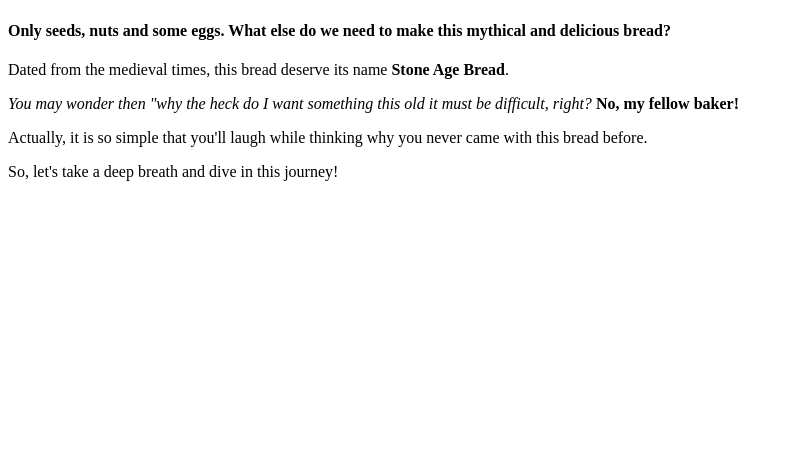
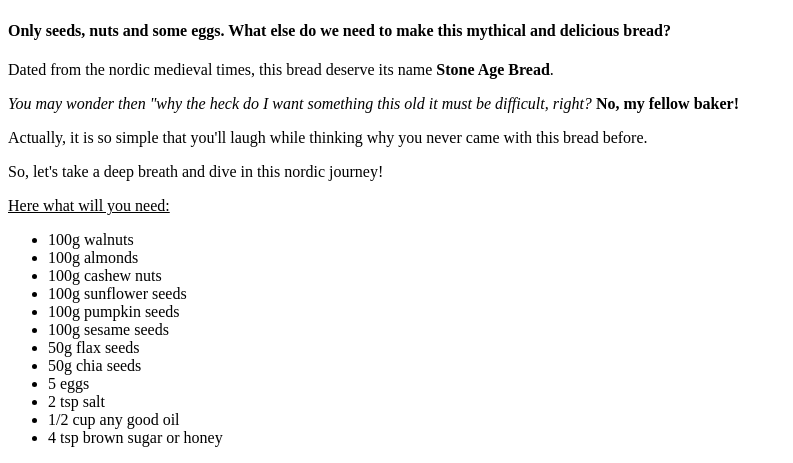
Before and after one commit to Oilita/odin-recipe, a plain HTML site: page recipes/stoneagebread.html in a window 1280 px wide. Shown: the part 583-1046 px from the top of the page, without its empty margins (0-793 px from the left). Before the commit the page ends 800 px from the top, so only its background shows below. Drawn offline with Linux system fonts and the light colour scheme.

Commit message:
Add unordered list of ingredients

```diff
--- a/recipes/stoneagebread.html
+++ b/recipes/stoneagebread.html
@@ -11,10 +11,29 @@
 
         <img src="https://cdn.webshopapp.com/shops/112770/files/386027727/stone-age-bread-keto-broodmix-noten-en-zaden.jpg" height="500" halt="stone age bread slices carefully ordered on top of each other">
         <h4>Only seeds, nuts and some eggs. What else do we need to make this mythical and delicious bread?</h4>
-            <p>Dated from the medieval times, this bread deserve its name <strong> Stone Age Bread</strong>.</p>
+            <p>Dated from the nordic medieval times, this bread deserve its name <strong> Stone Age Bread</strong>.</p>
             <em> You may wonder then "why the heck do I want something this old it must be difficult, right?</em> <strong> No, my fellow baker!</strong>
             <p>Actually, it is so simple that you'll laugh while thinking why you never came with this bread before.</p>
-            <p> So, let's take a deep breath and dive in this journey!</p>
+            <p> So, let's take a deep breath and dive in this nordic journey!</p>
+            <p><ins>Here what will you need:</ins></p>
+                <ul>
+                    <li>100g walnuts</li>
+                    <li>100g almonds</li>
+                    <li>100g cashew nuts</li>
+                    <li>100g sunflower seeds </li>
+                    <li>100g pumpkin seeds</li>
+                    <li>100g sesame seeds</li>
+                    <li>50g flax seeds</li>
+                    <li>50g chia seeds</li>
+                    <li>5 eggs</li>
+                    <li>2 tsp salt</li>
+                    <li>1/2 cup any good oil</li>
+                    <li>4 tsp brown sugar or honey</li>
+
+
+
+                </ul>
+
     </body>
 
 
```
